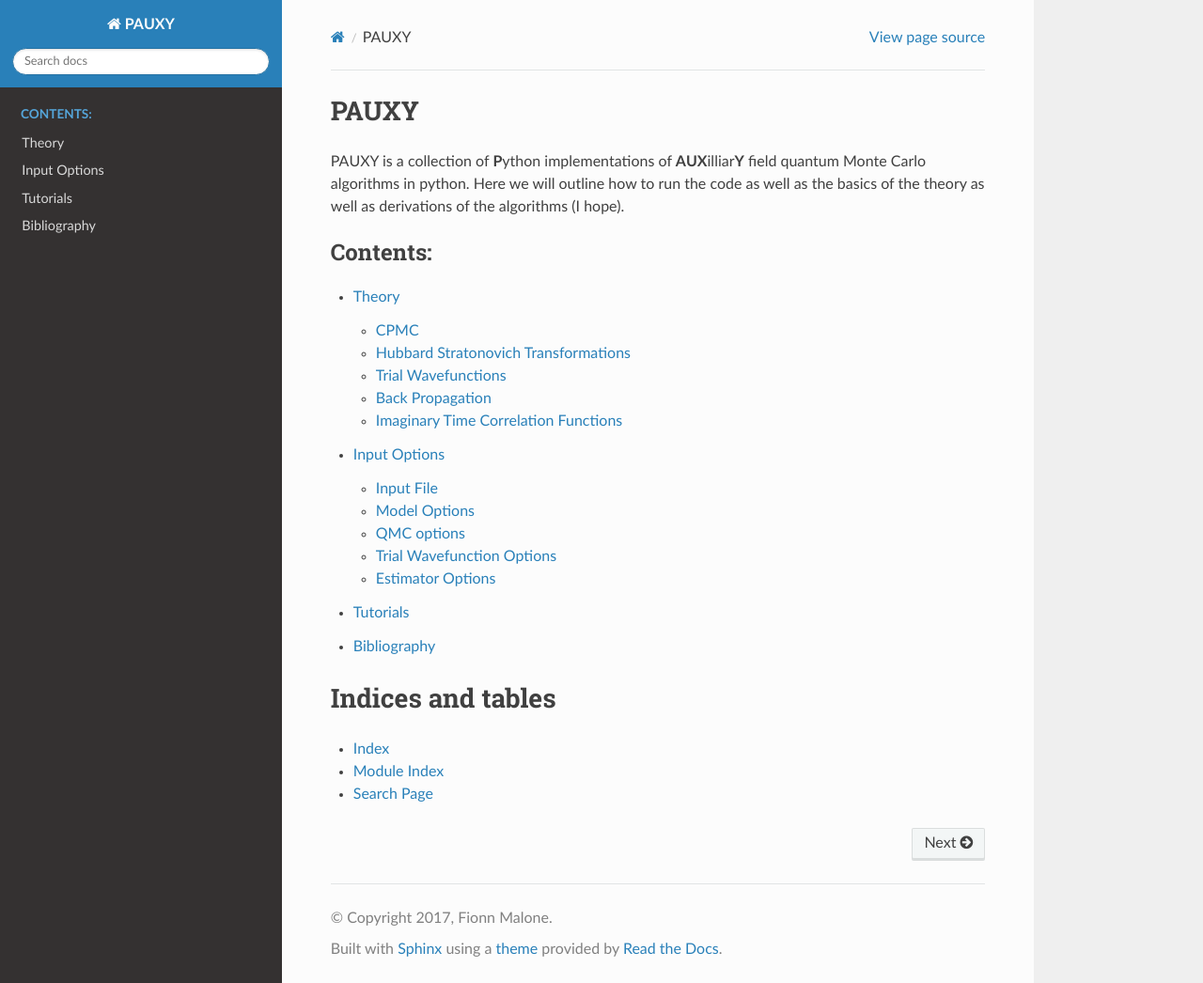
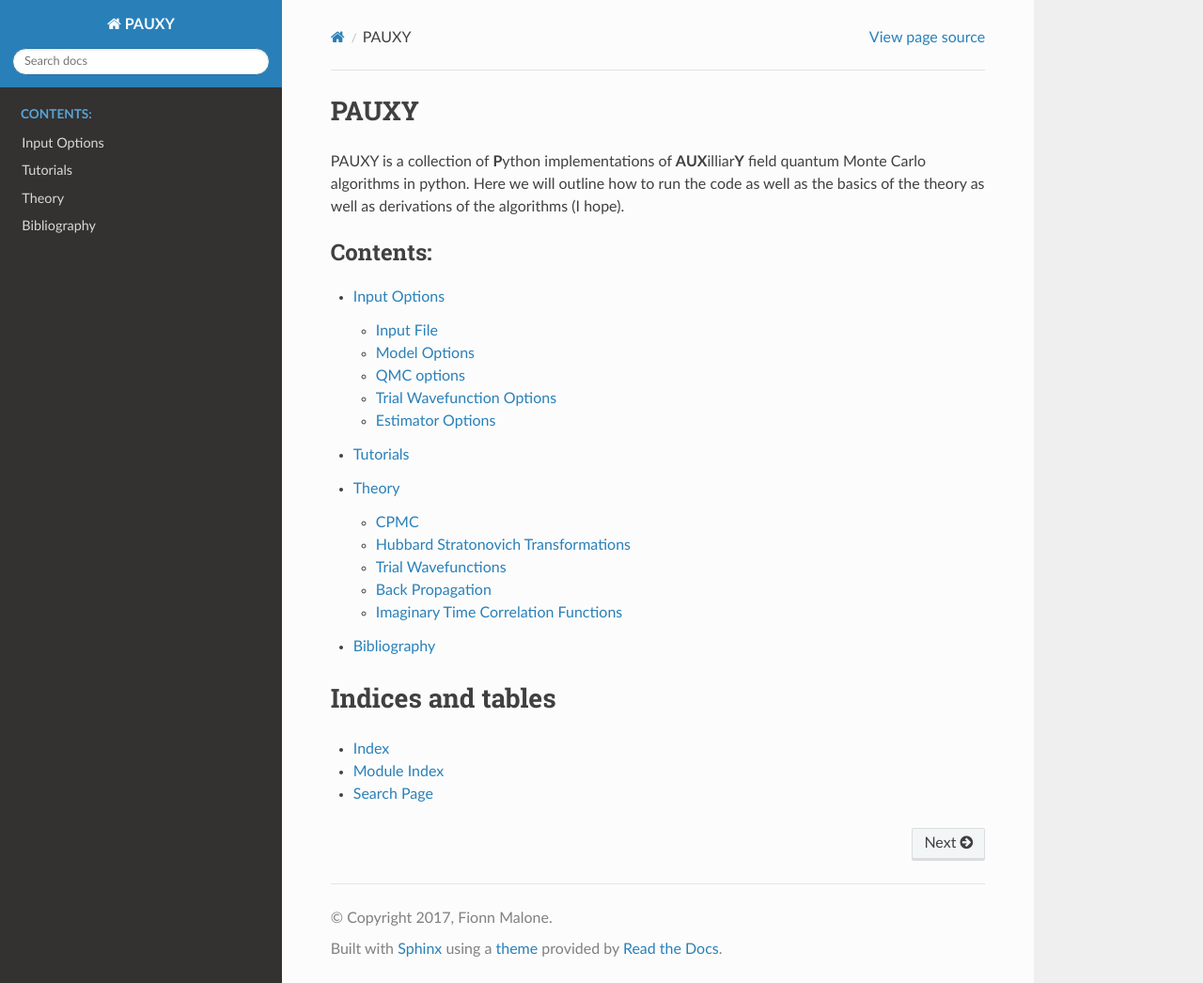
Before and after one commit to pauxy-qmc/pauxy, a Sphinx documentation site: the page built from docs/source/index.rst, in a window 1280 px wide and 1046 px high. Shown: the whole window at 94% size. Built offline with Sphinx 7.4.7 and the Read the Docs theme 2.0.0, drawn with Linux system fonts in a browser that asks for light colours.

Commit message:
Change order of toc.

```diff
--- a/docs/source/index.rst
+++ b/docs/source/index.rst
@@ -15,9 +15,9 @@ as the basics of the theory as well as derivations of the algorithms (I hope).
    :caption: Contents:
    :glob:
 
-   theory/index
    input/index
    tutorials/index
+   theory/index
    bibliography
 
 Indices and tables
```
